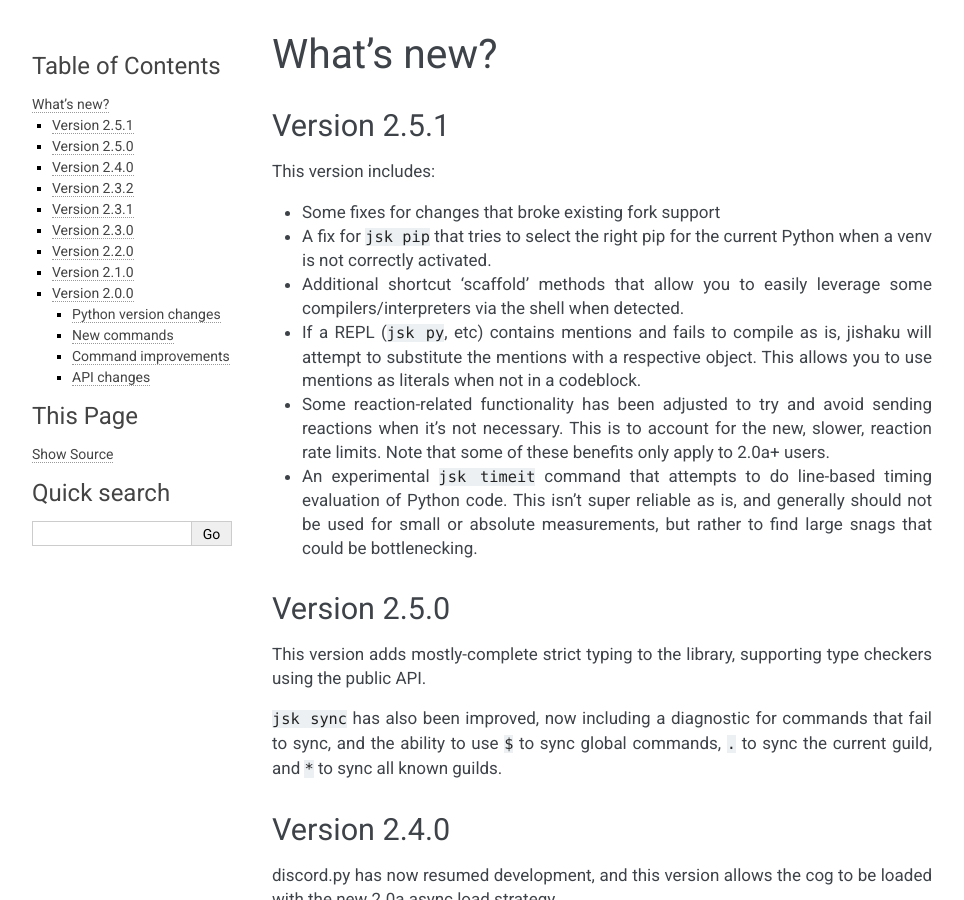
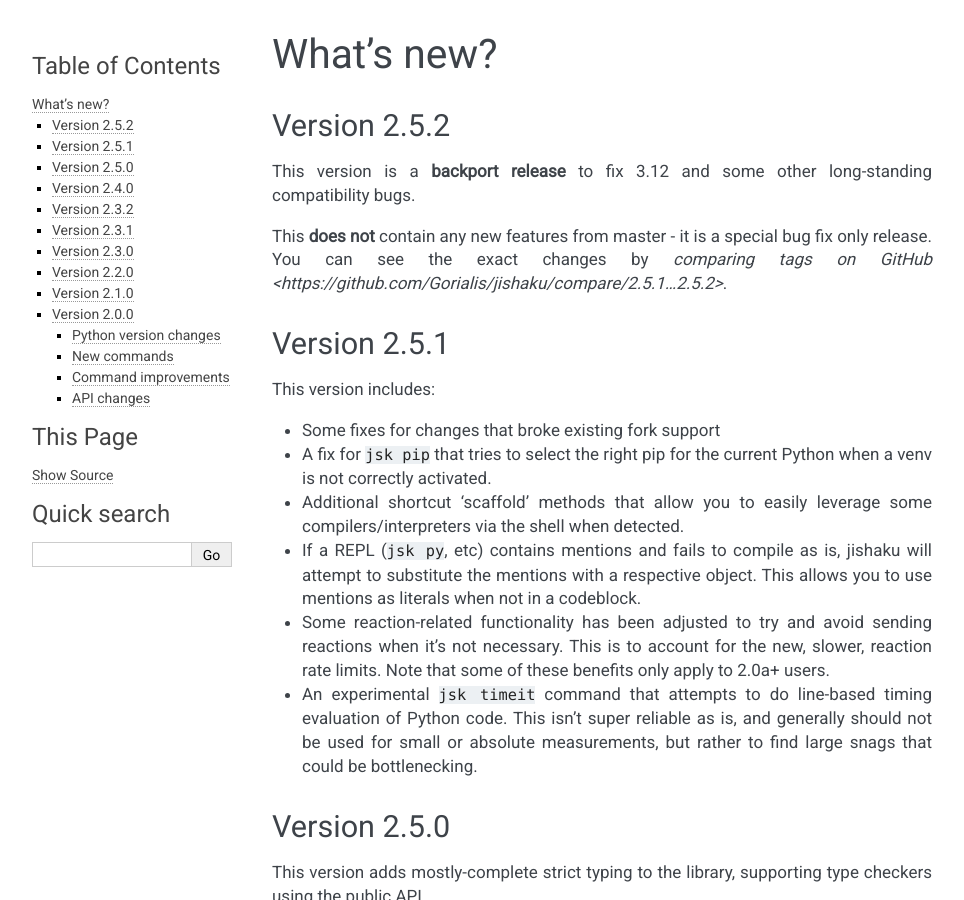
Before and after one commit to Gorialis/jishaku, a Sphinx documentation site: the page built from docs/whatsnew.rst, in a window 1280 px wide and 900 px high. Shown: the whole window, without its empty margins (148-1112 px from the left). Built offline with Sphinx 7.4.7, drawn with Linux system fonts in a browser that asks for light colours; the version number could not be read and is left out.

Commit message:
Bump & CI fix for backport

```diff
--- a/docs/whatsnew.rst
+++ b/docs/whatsnew.rst
@@ -2,6 +2,13 @@
 
 What's new?
 ================
+
+Version 2.5.2
+-------------
+
+This version is a **backport release** to fix 3.12 and some other long-standing compatibility bugs.
+
+This **does not** contain any new features from master - it is a special bug fix only release. You can see the exact changes by `comparing tags on GitHub <https://github.com/Gorialis/jishaku/compare/2.5.1...2.5.2>`.
 
 Version 2.5.1
 -------------
```
Also changed, not shown: 2 other files.
